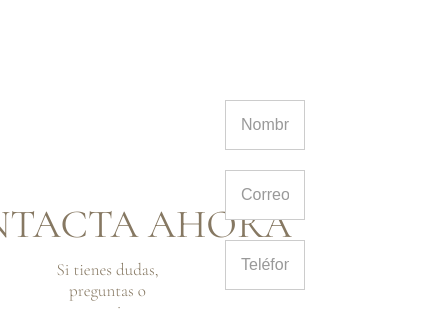
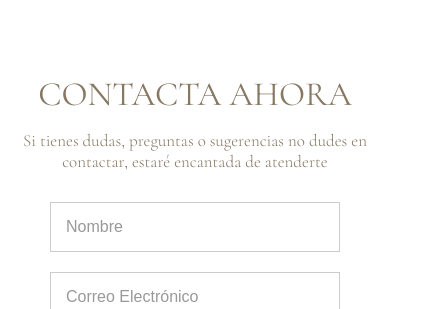
Before and after one commit to arieliten85/Laura-lopez-Photo, a React (Vite) app: page /contacto in a window 390 px wide. Shown: the part 438-747 px from the top of the page, 445 px wide, since content can reach past the window. Built offline with nearby package versions, Linux system fonts and the light colour scheme; a web font is replaced by a local one.

Commit message:
style:fix responsive contact component

```diff
--- a/src/components/contact/contact.css
+++ b/src/components/contact/contact.css
@@ -1,25 +1,24 @@
 .contact-content__second-section {
   display: flex;
-  flex-direction: row;
+  flex-direction: column;
   justify-content: space-evenly;
   align-items: center;
 
   padding: 20px;
   margin-top: 70px;
   margin-bottom: 40px;
-  border: 1px solid var(--color-border);
 }
 
 .contact-content__second-section-title-container {
   display: flex;
   flex-direction: column;
   align-items: center;
-  width: 30%;
+  width: 100%;
   border: 1px solid var(--color-border-title);
 }
 
 .contact-content__second-section-title {
-  font-size: 40px;
+  font-size: 34px;
   font-family: var(--text-font-section);
   color: var(--color-grey-dark);
   text-transform: uppercase;
@@ -37,7 +36,7 @@
 }
 
 .contact-content__second-section-text-container {
-  width: 40%;
+  width: 100%;
   border: 1px solid var(--color-border-text);
   padding: 10px;
 }
@@ -66,3 +65,21 @@
 .contact-content__button:hover {
   background-color: var(--hover-bg-color);
 }
+
+@media screen and (min-width: 1240px) {
+  .contact-content__second-section {
+    flex-direction: row;
+  }
+
+  .contact-content__second-section-title-container {
+    width: 30%;
+  }
+
+  .contact-content__second-section-title {
+    font-size: 40px;
+  }
+
+  .contact-content__second-section-text-container {
+    width: 40%;
+  }
+}
```
